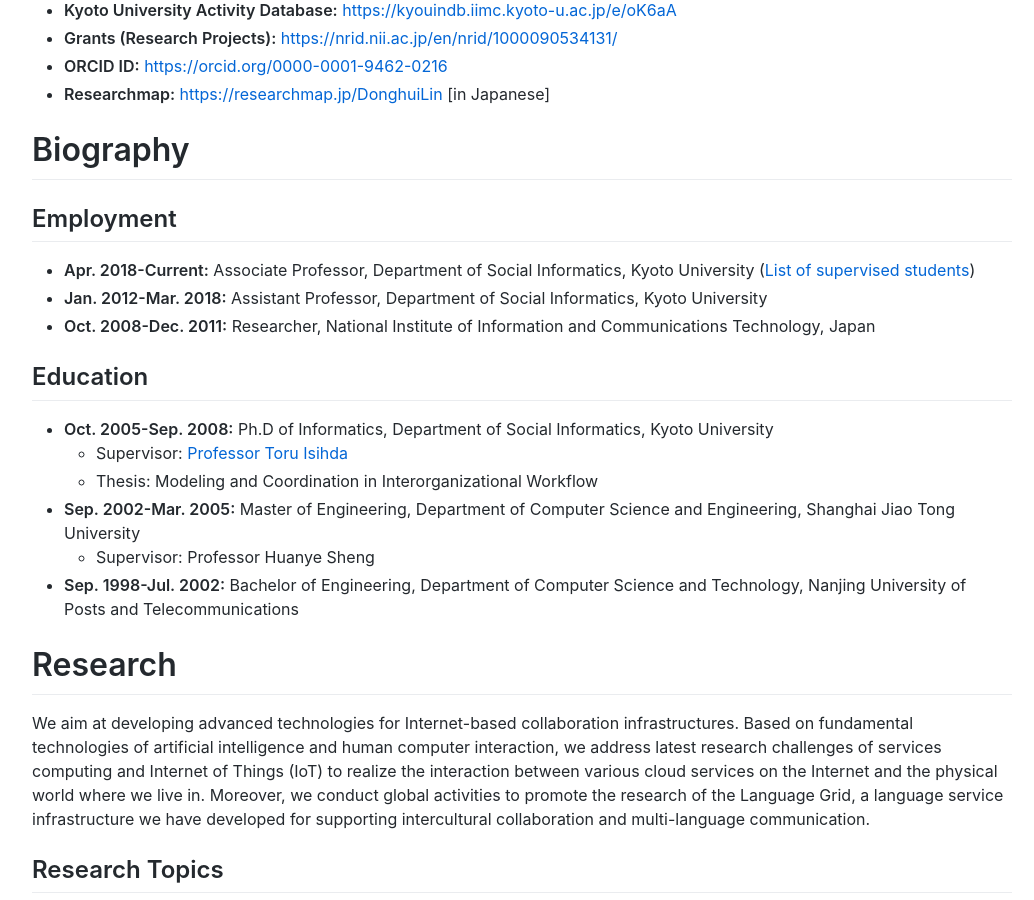
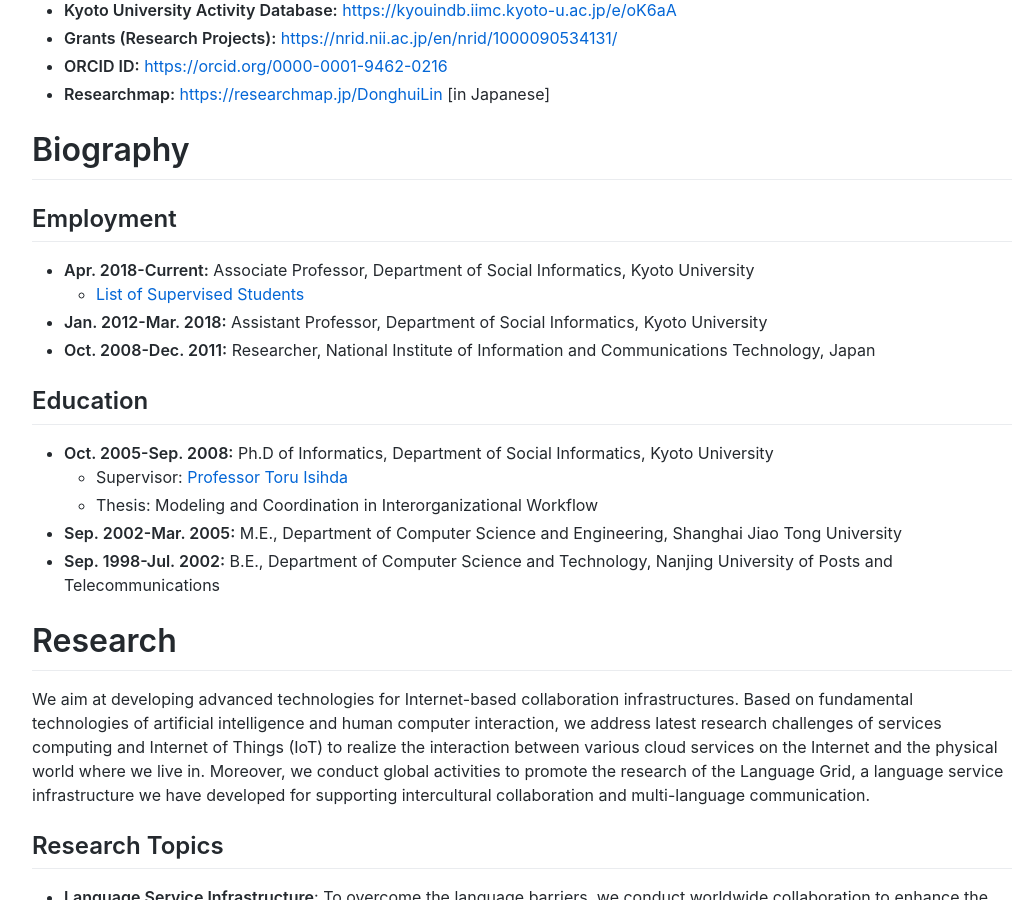
Before and after one commit to lindh/lindh.github.io, a Jekyll site: the page built from index.md, in a window 1280 px wide and 900 px high, scrolled down 369 px. Shown: the whole window, without its empty margins (118-1152 px from the left). Built offline with Jekyll 4.4.1, drawn with Linux system fonts in a browser that asks for light colours; comment, search, counter and statistics services are not loaded.

Commit message:
Update index.md

```diff
--- a/index.md
+++ b/index.md
@@ -25,7 +25,8 @@
 # Biography
 
 ## Employment
-- **Apr. 2018-Current:** Associate Professor, Department of Social Informatics, Kyoto University ([List of supervised students](./students.html))
+- **Apr. 2018-Current:** Associate Professor, Department of Social Informatics, Kyoto University
+  - [List of Supervised Students](./students.html)
 - **Jan. 2012-Mar. 2018:** Assistant Professor, Department of Social Informatics, Kyoto University
 - **Oct. 2008-Dec. 2011:** Researcher, National Institute of Information and Communications Technology, Japan
 
@@ -33,9 +34,8 @@
 - **Oct. 2005-Sep. 2008:** Ph.D of Informatics, Department of Social Informatics, Kyoto University
   - Supervisor: [Professor Toru Isihda](https://en.wikipedia.org/wiki/Toru_Ishida)
   - Thesis: Modeling and Coordination in Interorganizational Workflow
-- **Sep. 2002-Mar. 2005:** Master of Engineering, Department of Computer Science and Engineering, Shanghai Jiao Tong University
-  - Supervisor: Professor Huanye Sheng
-- **Sep. 1998-Jul. 2002:** Bachelor of Engineering, Department of Computer Science and Technology, Nanjing University of Posts and Telecommunications
+- **Sep. 2002-Mar. 2005:** M.E., Department of Computer Science and Engineering, Shanghai Jiao Tong University
+- **Sep. 1998-Jul. 2002:** B.E., Department of Computer Science and Technology, Nanjing University of Posts and Telecommunications
 
 # Research
 We aim at developing advanced technologies for Internet-based collaboration infrastructures. Based on fundamental technologies of artificial intelligence and human computer interaction, we address latest research challenges of services computing and Internet of Things (IoT) to realize the interaction between various cloud services on the Internet and the physical world where we live in. Moreover, we conduct global activities to promote the research of the Language Grid, a language service infrastructure we have developed for supporting intercultural collaboration and multi-language communication.
```
